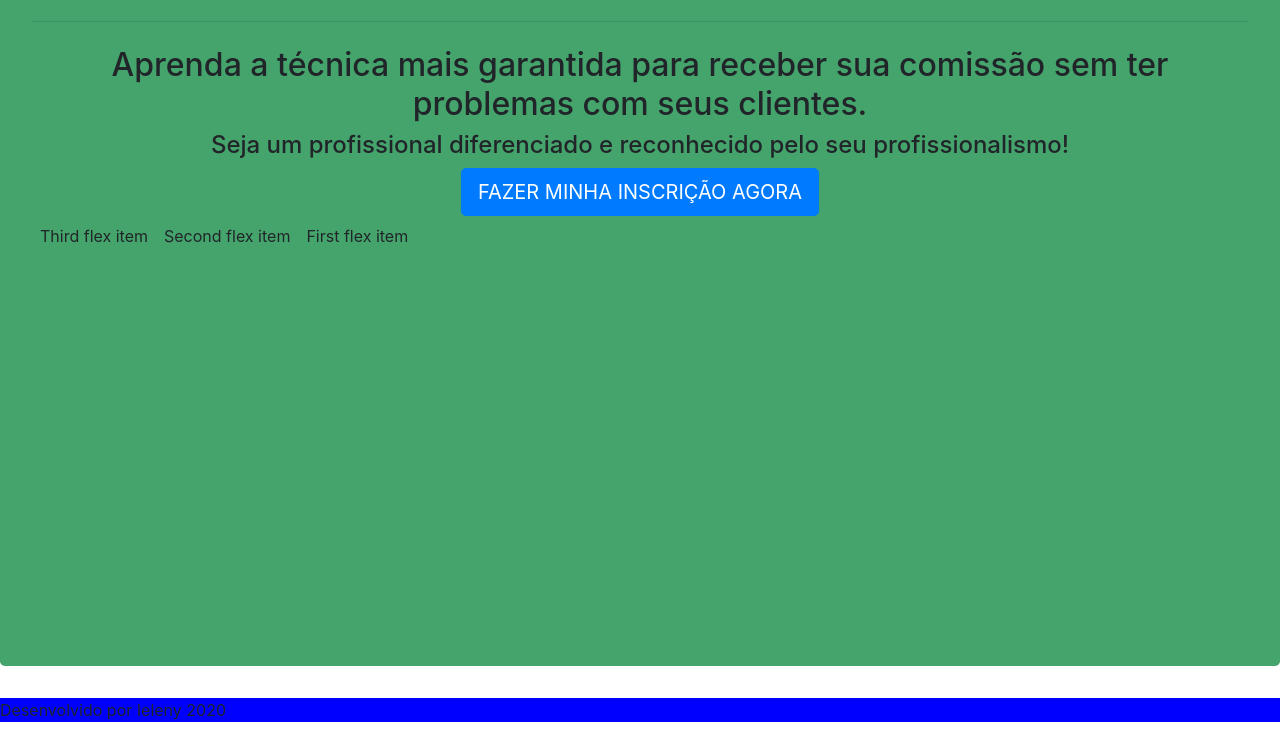
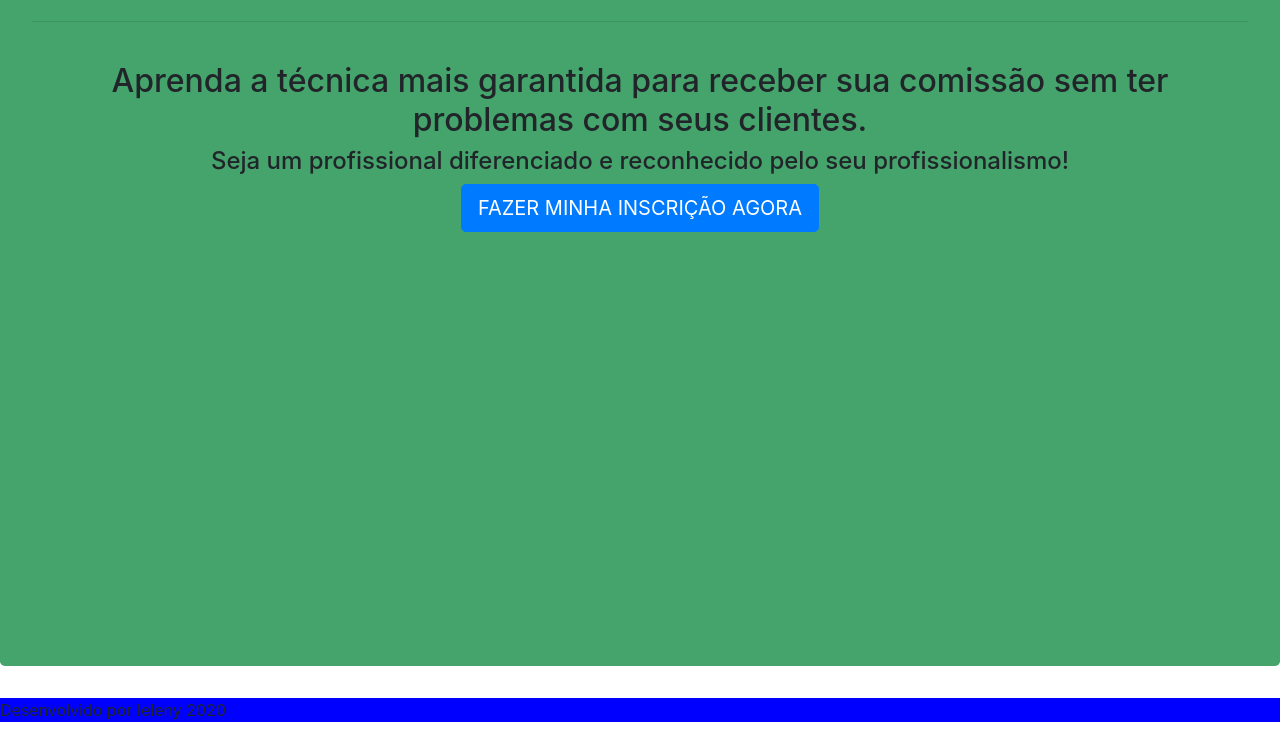
Before and after one commit to ieleny/front-cursos-comissao-corretagem, a plain HTML site: page index.html in a window 1280 px wide. Shown: the part 134-872 px from the top of the page. Drawn offline with Linux system fonts and the light colour scheme.

Commit message:
Testando o padding

```diff
--- a/index.html
+++ b/index.html
@@ -48,7 +48,7 @@
 
                 <h1 class="display-4 text-center">Comissão de corretagem garantida</h1>
 
-                <hr class="my-4">
+                <hr class="my-4 p-2">
 
                 <p class="h2 text-center">
                     Aprenda a técnica mais garantida para receber sua comissão sem ter problemas com seus clientes.
@@ -62,12 +62,6 @@
                     <a class="btn btn-primary btn-lg" href="#" role="button">FAZER MINHA INSCRIÇÃO AGORA</a>
                 </div>
 
-                <div class="d-flex flex-nowrap">
-                    <div class="order-3 p-2">First flex item</div>
-                    <div class="order-2 p-2">Second flex item</div>
-                    <div class="order-1 p-2">Third flex item</div>
-                  </div>
-
             </div>
         </header>
 
```
